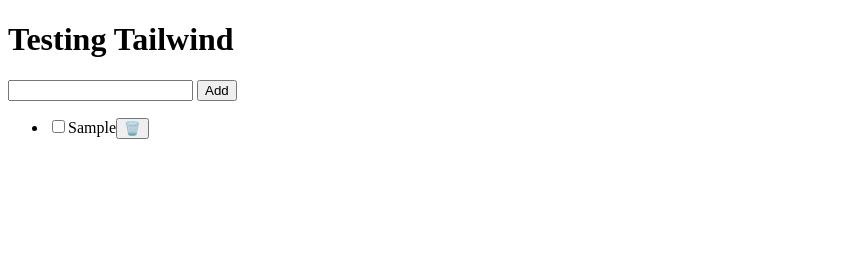
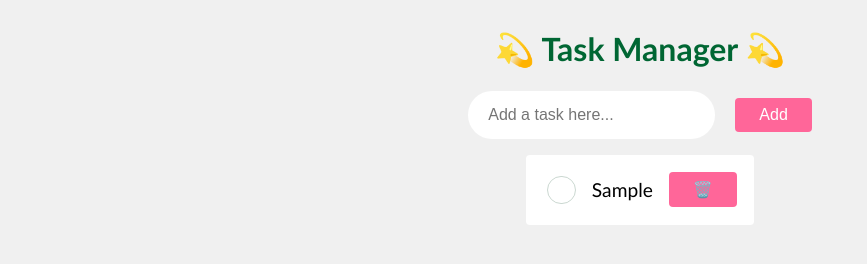
Before and after one commit to Chippppy/TypeScript-ToDoApplication, a website with bundled scripts: page public/index.html in a window 1280 px wide. Both pictures are taken after typing "Sample" into the empty fields and a click on the button "Add". Shown: the whole page, without its empty margins (0-867 px from the left). Built offline with nearby package versions, Linux system fonts and the light colour scheme.

Commit message:
Got around to adding some css. Looking pretty

```diff
--- a/public/index.css
+++ b/public/index.css
@@ -1,3 +1,93 @@
-@tailwind base;
-@tailwind components;
-@tailwind utilities;
+body {
+  display: flex;
+  flex-direction: column;
+  align-items: center;
+  justify-content:flex-start;
+  height: 100vh;
+  background-color: #f0f0f0;
+  font-family: 'Trebuchet MS', 'Lucida Sans Unicode', 'Lucida Grande', 'Lucida Sans', Arial, sans-serif;
+}
+
+h1 {
+  color: #006633;
+}
+
+#new-task-form {
+  margin-bottom: 1rem;
+}
+
+#new-task-form input {
+  padding-top: 15px;
+  padding-bottom: 15px;
+  padding-right: 20px;
+  padding-left: 20px;
+  border-style: none;
+  border-radius: 36px;
+  outline: none;
+  font-size: 16px;
+}
+
+#list {
+  list-style-type: none;
+  padding: 0;
+  margin: 0;
+}
+
+#list li {
+  display: flex;
+  align-items: center;
+  margin-bottom: 1rem;
+  padding: 0.5rem;
+  border-radius: 0.25rem;
+  background-color: #ffffff;
+}
+
+#list input[type="checkbox"] {
+  appearance: none;
+  -webkit-appearance: none;
+  -moz-appearance: none;
+  width: 1.25rem;
+  height: 1.25rem;
+  border-radius: 50%;
+  border: 1px solid #cbd8d1;
+  outline: none;
+  margin-right: 1rem;
+  position: relative;
+  padding: 1em;
+}
+
+#list input[type="checkbox"]:checked::before {
+  content: "";
+  display: block;
+  width: 0.75rem;
+  height: 0.75rem;
+  border-radius: 50%;
+  background-color: #ff6699;
+  position: absolute;
+  top: 50%;
+  left: 50%;
+  transform: translate(-50%, -50%);
+}
+
+button {
+  background-color: #ff6699;
+  border: none;
+  color: white;
+  padding: 0.5rem 1.5rem;
+  margin-left: 1em;
+  border-radius: 0.25rem;
+  font-size: 1rem;
+}
+
+button:hover {
+  background-color: #cc3366;
+}
+
+#list li label {
+  font-size: 1.2rem;
+  display: flex;
+  align-items: center;
+  justify-content: space-between;
+  padding: 0.5em;
+  width: 100%;
+}
--- a/public/index.html
+++ b/public/index.html
@@ -9,9 +9,9 @@
     <link rel="stylesheet" href="./index.css">
   </head>
   <body>
-    <h1 class="divide-green-700">Testing Tailwind</h1>
+    <h1>💫 Task Manager 💫</h1>
     <form id="new-task-form">
-      <input type="text" id="new-task-title">
+      <input type="text" placeholder="Add a task here..." id="new-task-title">
       <button type="submit">Add</button>
     </form>
     <ul id="list"></ul>
```
